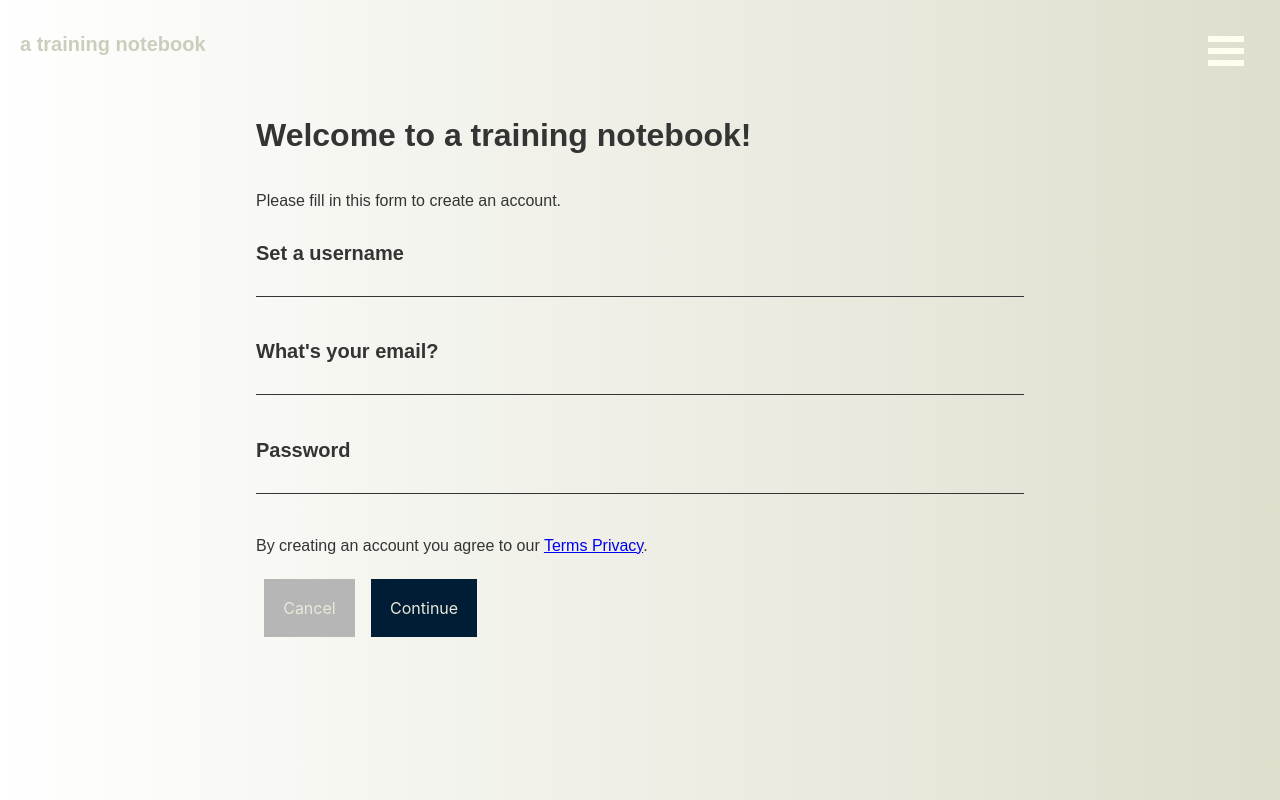
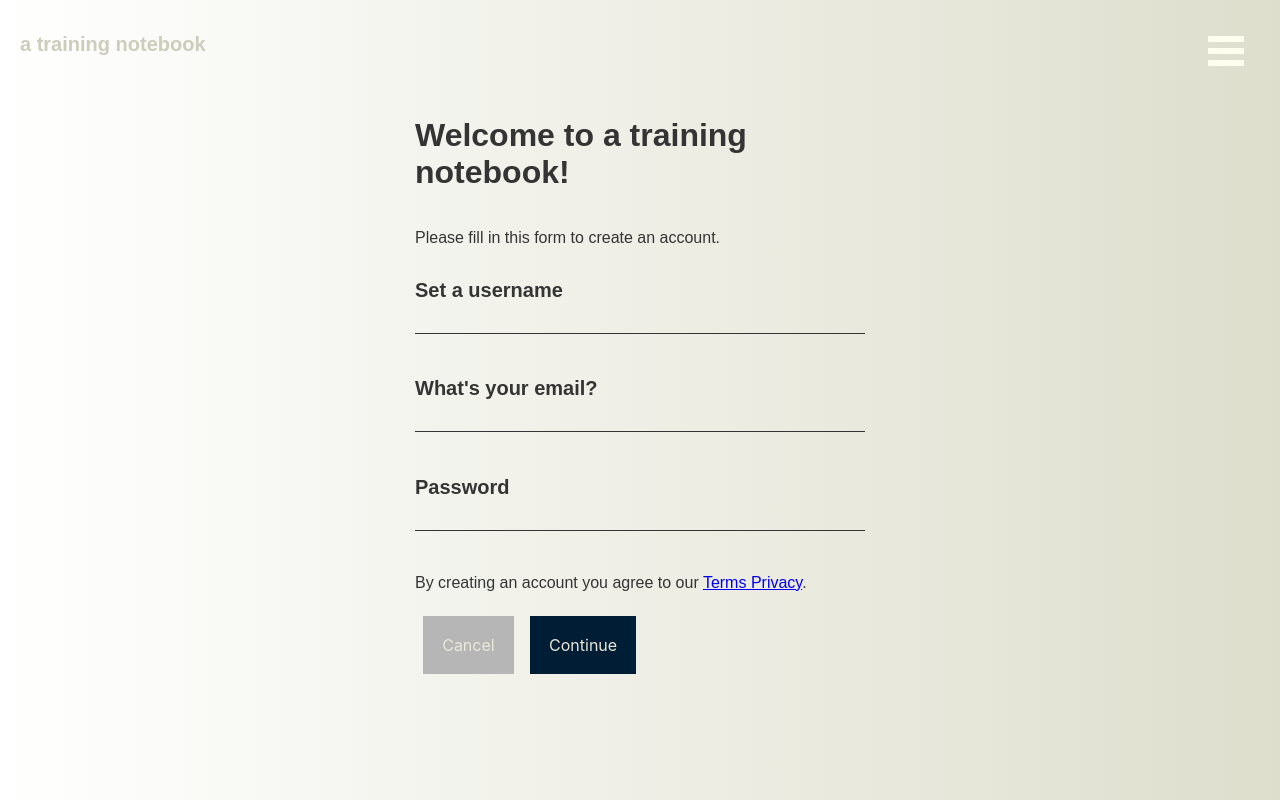
Before and after one commit to nickthorpe71/a-training-notebook-II-client, a React (Create React App) app: page /signup in a window 1280 px wide. Built offline with nearby package versions, Linux system fonts and the light colour scheme; a web font is replaced by a local one.

Commit message:
more css changes

```diff
--- a/src/components/LoginView/LoginView.css
+++ b/src/components/LoginView/LoginView.css
@@ -35,5 +35,6 @@
 @media screen and (min-width: 30rem) {
   .login-form{
     width: 40%;
+    max-width: 350px;
   }
 }
--- a/src/components/SignUpView/SignUpView.css
+++ b/src/components/SignUpView/SignUpView.css
@@ -25,5 +25,6 @@
 @media screen and (min-width: 30rem) {
   .sign-up-form{
     width: 60%;
+    max-width: 450px;
   }
 }
```
